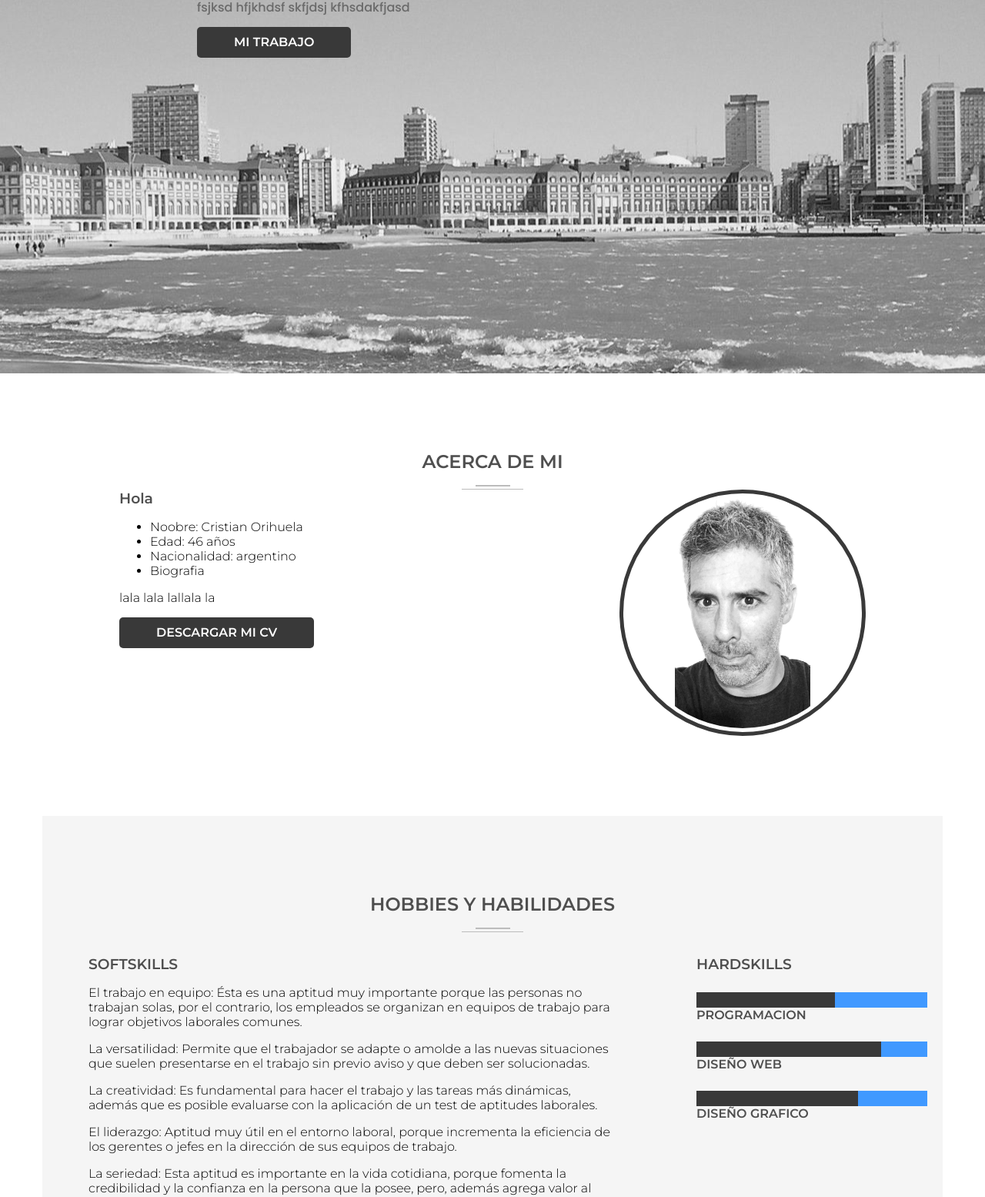
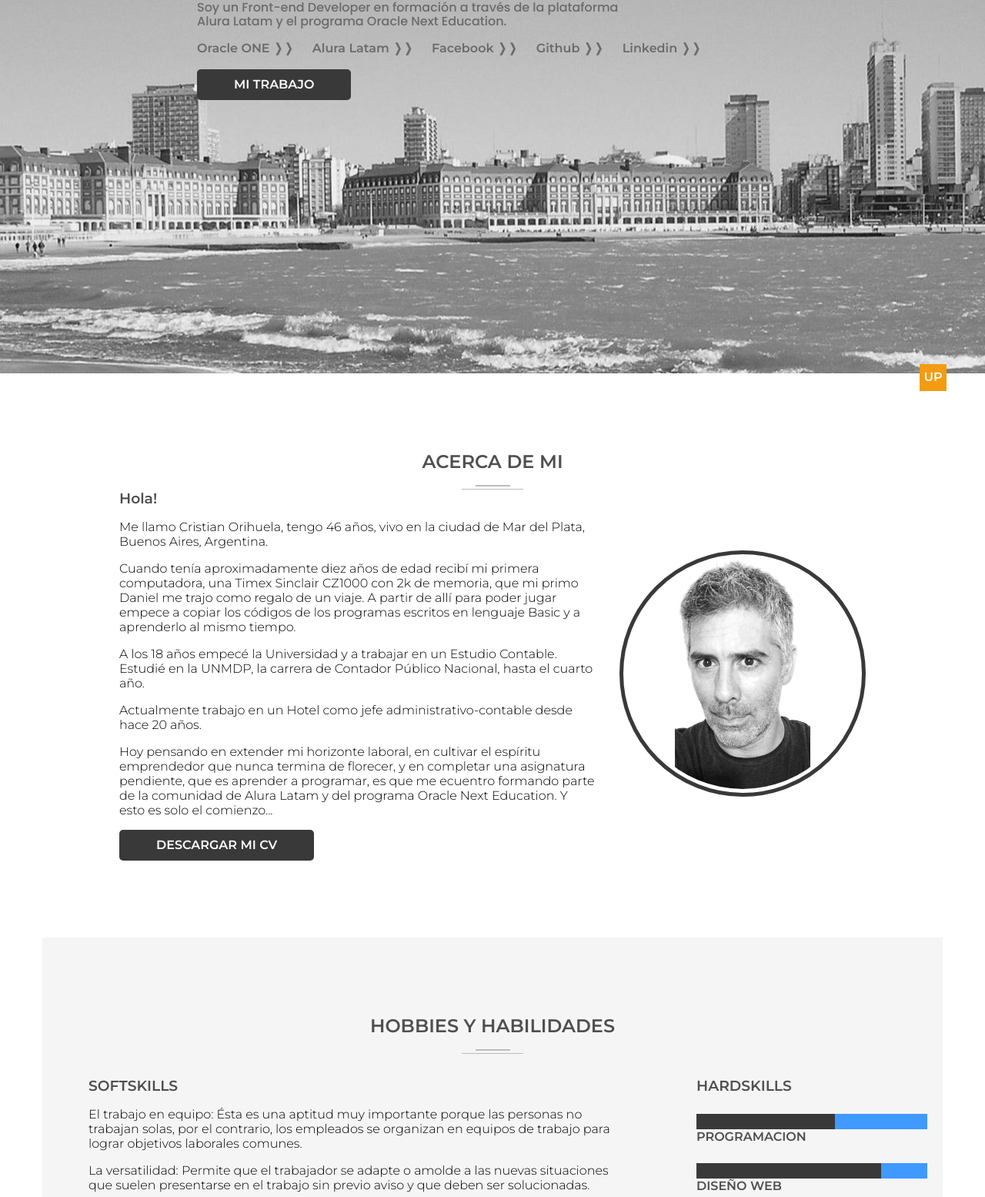
Before and after one commit to corihuela75/ONE-miPortafolio, a plain HTML site: page index.html in a window 1280 px wide. Shown: the part 215-1770 px from the top of the page at 77% size. Drawn offline with Linux system fonts and the light colour scheme; a web font is replaced by a local one.

Commit message:
version final prueba 1

```diff
--- a/CSS/acerca-de-mi.css
+++ b/CSS/acerca-de-mi.css
@@ -4,6 +4,7 @@
   margin: 0 100px;
   display: flex;
   justify-content: space-between;
+  align-items: center;
 }
 .acerca-miFoto_img {
   object-fit: contain;
@@ -15,3 +16,6 @@
   border-radius: 50%;
   padding: 5px;
 }
+.acerca-miTexto{
+  margin-right: 30px;
+}
--- a/CSS/banner.css
+++ b/CSS/banner.css
@@ -6,9 +6,7 @@
   height: 700px;
   background-blend-mode: lighten;
   background: url("../img/mdp_panoramica.jpg") no-repeat center;
-
 }
-
 .banner-texto {
   padding-top: 10%;
   padding-left: 20%;
@@ -31,3 +29,15 @@
   line-height: 18px;
   font-size: 16px;
 }
+.banner-links {
+  font-size: 1rem;
+  color: #6a6a6a;
+  font-family: "Montserrat", sans-serif;
+  font-weight: 600;
+  text-decoration: none;
+  padding: 20px 20px  0 0;
+}
+.banner-links:hover {
+  color: #ffffff;
+  text-decoration: underline;
+}
--- a/CSS/footer.css
+++ b/CSS/footer.css
@@ -3,8 +3,6 @@
 .footer {
   text-align: center;
   width: 100%;
-  border-top: 1px solid #555555;
-
 }
 .footer-iconos a {
   color: #333;
@@ -37,3 +35,7 @@
 .iconos-sociales #social-em:hover {
   color: #f39c12;
 }
+.footer span {
+  color: #f39c12;
+  font-weight: 600;
+}
--- a/CSS/habilidades.css
+++ b/CSS/habilidades.css
@@ -75,16 +75,17 @@ animation-duration: 3000ms;
   display: grid;
   justify-self: center;
   grid-template-columns: 150px 150px 150px 150px;
-  grid-template-rows: 150px 150px;
+  grid-template-rows: 150px;
   grid-gap: 30px 30px;
   justify-content: center;
+  margin-bottom: 30px;
 }
 .habilidadesHobbies-grilla_cuadro {
   opacity: 0.5;
   display: flex;
   flex-direction: column;
   align-items: flex-start;
-  font-size: 50px;
+  font-size: 30px;
   color: #393939;
   padding: 10px;
   background-color: #ffffff;
@@ -103,7 +104,7 @@ animation-duration: 3000ms;
   display: block;
 }
 .habilidadesHobbies-info {
-  margin-top: 50px;
+  margin-top: 70px;
   font-family: "Gill Sans", "Gill Sans MT", Calibri, "Trebuchet MS", sans-serif;
   font-size: 1.4rem;
   color: #393939;
--- a/CSS/style.css
+++ b/CSS/style.css
@@ -99,12 +99,24 @@ h6 {
 .btn:hover {
   background-color: #f39c12;
 }
-a {
+.links {
   color: #ffffff;
   font-family: "Montserrat", sans-serif;
-  font-weight: 400;
+  font-weight: 600;
   text-transform: uppercase;
-  line-height: 1;
   text-decoration: none;
-
 }
+#scrollUp {
+  font-family: "Montserrat", sans-serif;
+  text-decoration: none;
+  background: #f39c12;
+  height: 35px;
+  width: 35px;
+  right: 50px;
+  bottom: 77px;
+  color: #fff;
+  font-weight: 600;
+  text-align: center;
+  font-size: 16px;
+  line-height: 34px;
+}
--- a/CSS/top.css
+++ b/CSS/top.css
@@ -31,11 +31,10 @@
   font-family: "Montserrat", sans-serif;
   font-weight: 600;
   text-decoration: none;
-  color: #f39c12;
-  text-transform: lowercase;
+  color: #4f4f4f;
   font-stretch: condensed;
 }
 .menu-lista-link:hover {
   text-decoration: underline;
-  color: #4f4f4f;
+  color: #f39c12;
 }
--- a/index.html
+++ b/index.html
@@ -31,17 +31,17 @@
             </div>
             <nav class="top-menu">
                 <ul class="top-menu-lista">
-                    <li class="top-menu-lista-item"><a href="#home" class="activo menu-lista-link">.Home</a></li>
-                    <li class="top-menu-lista-item"><a href="#acerca" class="menu-lista-link">.Acerca de mi</a></li>
-                    <li class="top-menu-lista-item"><a href="#hobbies" class="menu-lista-link">.Hobbies y
+                    <li class="top-menu-lista-item"><a href="#home" class="activo menu-lista-link">. Home</a></li>
+                    <li class="top-menu-lista-item"><a href="#acerca" class="menu-lista-link">. Acerca de mi</a></li>
+                    <li class="top-menu-lista-item"><a href="#hobbies" class="menu-lista-link">. Hobbies y
                             Habilidades</a>
                     </li>
-                    <li class="top-menu-lista-item"><a href="#formacion" class="menu-lista-link">.Formación y
+                    <li class="top-menu-lista-item"><a href="#formacion" class="menu-lista-link">. Formación y
                             Experiencia</a>
                     </li>
-                    <li class="top-menu-lista-item"><a href="#portafolio" class="menu-lista-link">.Portafolio</a>
+                    <li class="top-menu-lista-item"><a href="#portafolio" class="menu-lista-link">. Portafolio</a>
                     </li>
-                    <li class="top-menu-lista-item"><a href="#contacto" class="menu-lista-link">.Contacto</a></li>
+                    <li class="top-menu-lista-item"><a href="#contacto" class="menu-lista-link">. Contacto</a></li>
                 </ul>
             </nav>
         </section>
@@ -52,8 +52,18 @@
                 <div class="banner-texto">
                     <h5>Hola! mi nombre es</h5>
                     <h1>Cristian Orihuela</h1>
-                    <p> fsjksd hfjkhdsf skfjdsj kfhsdakfjasd</p>
-                    <a class="btn" href="#">Mi trabajo</a>
+                    <p>Soy un Front-end Developer en formación a través de la plataforma <br> Alura Latam y el programa
+                        Oracle Next Education.</p>
+                    <a class="banner-links" href="https://www.oracle.com/ar/education/oracle-next-education/">Oracle ONE
+                        ❭❭</a>
+                    <a class="banner-links" href="https://www.aluracursos.com/">Alura Latam ❭❭</a>
+                    <a class="banner-links" href="https://www.facebook.com/cmorihuela/">Facebook ❭❭</a>
+                    <a class="banner-links" href="https://github.com/corihuela75">Github ❭❭</a>
+                    <a class="banner-links" href="https://www.linkedin.com/in/cristian-orihuela/">Linkedin
+                        ❭❭</a><br><br>
+
+
+                    <a class="btn links" href="#portafolio">Mi trabajo</a>
                 </div>
             </div>
         </section>
@@ -70,16 +80,27 @@
                 <div class="subrayado-bottom"></div>
             </div>
             <div class="acerca-biografia">
-                <div>
-                    <h3 class="mayuscula">Hola</h3>
-                    <ul>
-                        <li>Noobre: Cristian Orihuela</li>
-                        <li>Edad: 46 años</li>
-                        <li>Nacionalidad: argentino</li>
-                        <li>Biografia</li>
-                    </ul>
-                    <p>lala lala lallala la</p>
-                    <a class="btn" href="#">Descargar mi CV</a>
+                <div class="acerca-miTexto">
+                    <h3 class="mayuscula">Hola!</h3>
+                    <p>Me llamo Cristian Orihuela, tengo 46 años, vivo en la ciudad de Mar del Plata, Buenos Aires,
+                        Argentina.
+                    </p>
+                    <p>Cuando tenía aproximadamente diez años de edad recibí mi primera computadora, una Timex Sinclair
+                        CZ1000 con 2k
+                        de memoria, que mi primo Daniel me trajo como regalo de un viaje. A partir de allí para poder
+                        jugar empece a copiar
+                        los códigos de los programas escritos en lenguaje Basic y a aprenderlo al mismo tiempo.</p>
+                    <p>A los 18 años empecé la Universidad y a trabajar en un Estudio Contable. Estudié en la UNMDP, la
+                        carrera de Contador Público Nacional, hasta el cuarto año.</p>
+                    <p>Actualmente trabajo en un Hotel como jefe administrativo-contable desde hace 20 años.</p>
+                    <p>Hoy pensando en extender mi horizonte laboral, en cultivar el espíritu emprendedor que nunca
+                        termina de florecer, y en completar una asignatura pendiente, que es aprender a programar, es
+                        que me ecuentro formando parte de la comunidad de Alura Latam y del programa Oracle Next
+                        Education.
+                        Y esto es solo el comienzo...
+                    </p>
+
+                    <a class="btn links" href="img/CV Cristian Orihuela.pdf">Descargar mi CV</a>
                 </div>
                 <div class="acerca-miFoto">
                     <img class="acerca-miFoto_img" src="img/yo_3.png">
@@ -291,9 +312,9 @@
                             <div class="experiencia-portafolio-subtitulo">Challenge #2 Oracle ONE Alura</div>
                             <div class="experiencia-portafolio-tags">❬ HTML ❭ ❬ CSS ❭ ❬ JS ❭</div>
                             <div>
-                                <a class="experiencia-portafolio-btn"
+                                <a class="experiencia-portafolio-btn links"
                                     href="https://github.com/corihuela75/ONE-Guillotinado.git">Repositorio</a>
-                                <a class="experiencia-portafolio-btn"
+                                <a class="experiencia-portafolio-btn links"
                                     href="https://corihuela75.github.io/ONE-Guillotinado/">ver
                                     demo </a>
                             </div>
@@ -309,9 +330,9 @@
                             <div class="experiencia-portafolio-subtitulo">Challenge #1 Oracle ONE Alura</div>
                             <div class="experiencia-portafolio-tags">❬ HTML ❭ ❬ CSS ❭ ❬ JS ❭</div>
                             <div>
-                                <a class="experiencia-portafolio-btn"
+                                <a class="experiencia-portafolio-btn links"
                                     href="https://github.com/corihuela75/ONE-Encriptador.git">Repositorio</a>
-                                <a class="experiencia-portafolio-btn"
+                                <a class="experiencia-portafolio-btn links"
                                     href="https://corihuela75.github.io/ONE-Encriptador/encripta.html">ver demo </a>
                             </div>
                         </div>
@@ -326,9 +347,9 @@
                             <div class="experiencia-portafolio-subtitulo">Challenge #3 Oracle ONE Alura</div>
                             <div class="experiencia-portafolio-tags">❬ HTML ❭ ❬ CSS ❭ ❬ JS ❭</div>
                             <div>
-                                <a class="experiencia-portafolio-btn"
+                                <a class="experiencia-portafolio-btn links"
                                     href="https://github.com/corihuela75/ONE-miPortafolio.git">Repositorio</a>
-                                <a class="experiencia-portafolio-btn"
+                                <a class="experiencia-portafolio-btn links"
                                     href="https://corihuela75.github.io/ONE-miPortafolio/">ver
                                     demo </a>
                             </div>
@@ -399,10 +420,15 @@
                         class="fa-brands fa-linkedin fa-3x social"></i></a>
                 <a href="mailto:#ori@live.com.ar"><i id="social-em" class="fa fa-envelope-square fa-3x social"></i></a>
             </div>
+            <div>
+                <p>2022 © Copyright <span>Cristian Orihuela. </span>All rights Reserved. Create by
+                    <span>Cris.Orih.</span></p>
+            </div>
+
         </div>
 
     </footer>
-
+    <a id="scrollUp" href="#top" style="position: fixed; z-index: 2147483647; display: block;">UP</a>
 </body>
 <script>
     // ** EL SIGUIENTE CODIGO COPIADO DE STACKOVERFLOW ** //
```
Also changed, not shown: CSS/responsive.css (+7 -4 lines), 1 other file.
